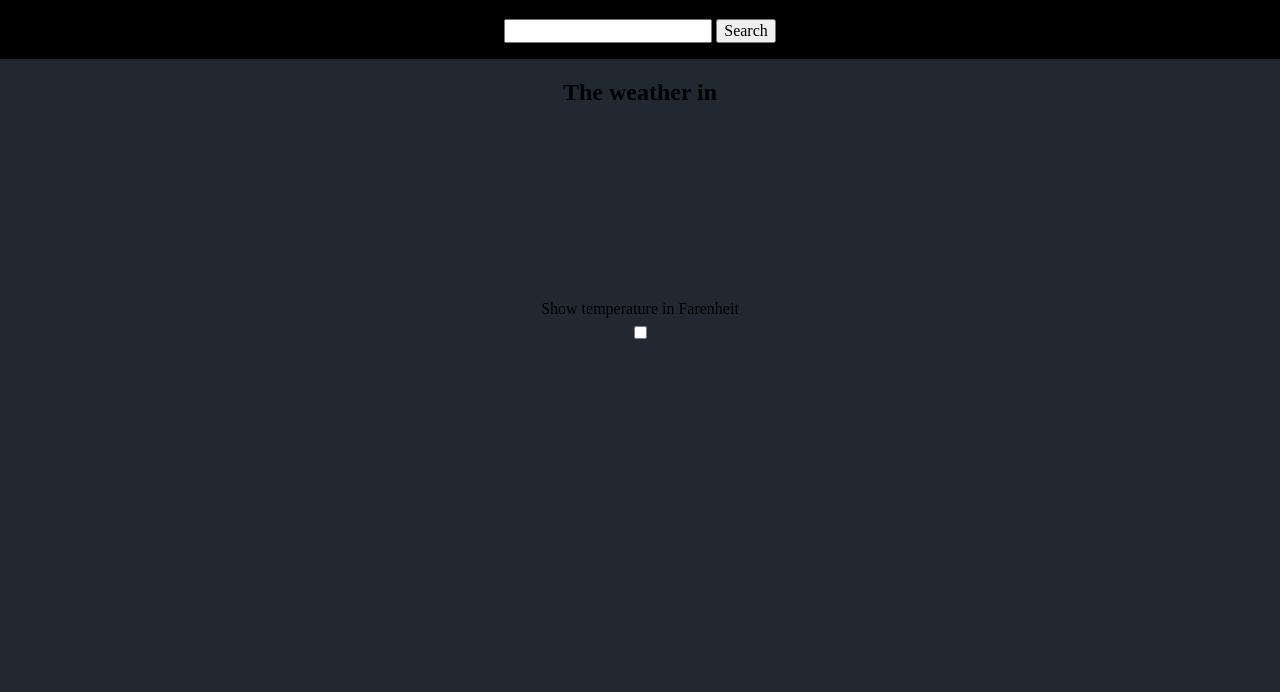
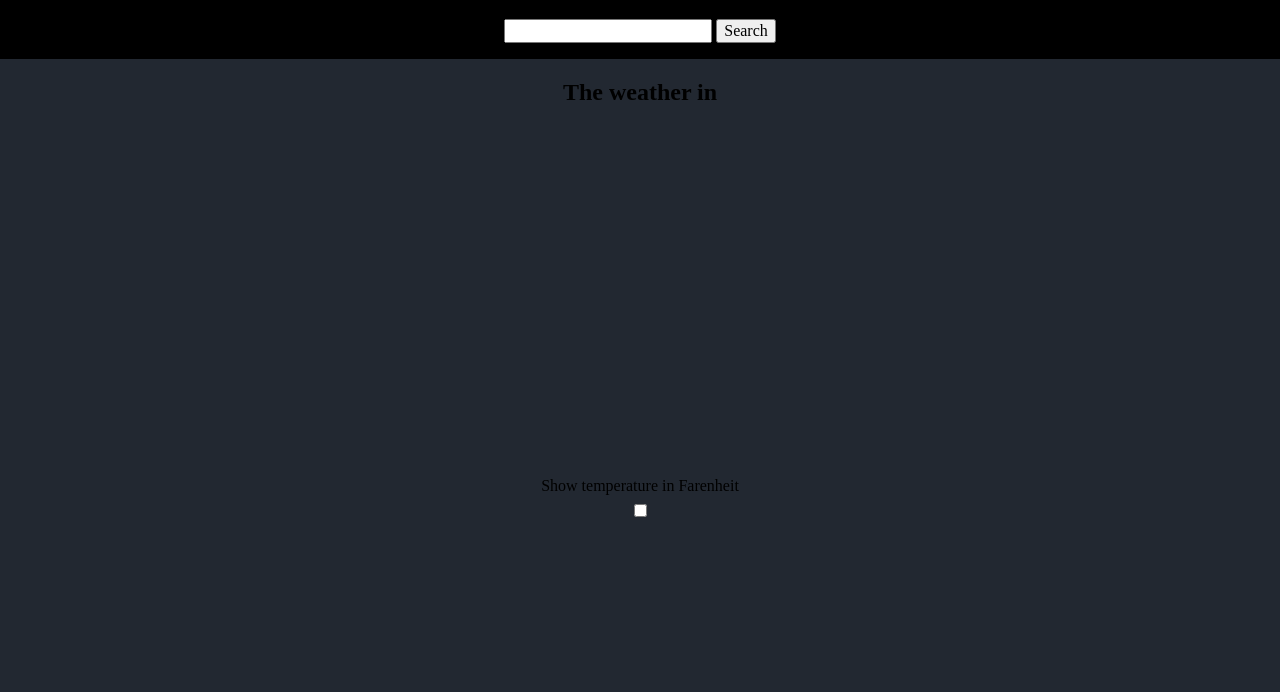
Before and after one commit to sacifuentespa/myWeatherApp, a website built with webpack: page src/template.html in a window 1280 px wide. Shown: the part 69-761 px from the top of the page. Built offline with nearby package versions, Linux system fonts and the light colour scheme.

Commit message:
style check

```diff
--- a/src/style.css
+++ b/src/style.css
@@ -43,6 +43,7 @@ header form{
     flex-direction: column;
     align-items: center;
     background-color: var(--mainColor);
+    overflow-y: auto;
 }
 
 .weatherInfoDiv{
@@ -76,3 +77,7 @@ a{
 a:visited {
     color: blue;
 }
+
+.weatherInfoDiv{
+    height: 100%;
+}
```
Also changed, not shown: dist/bundle.js.
